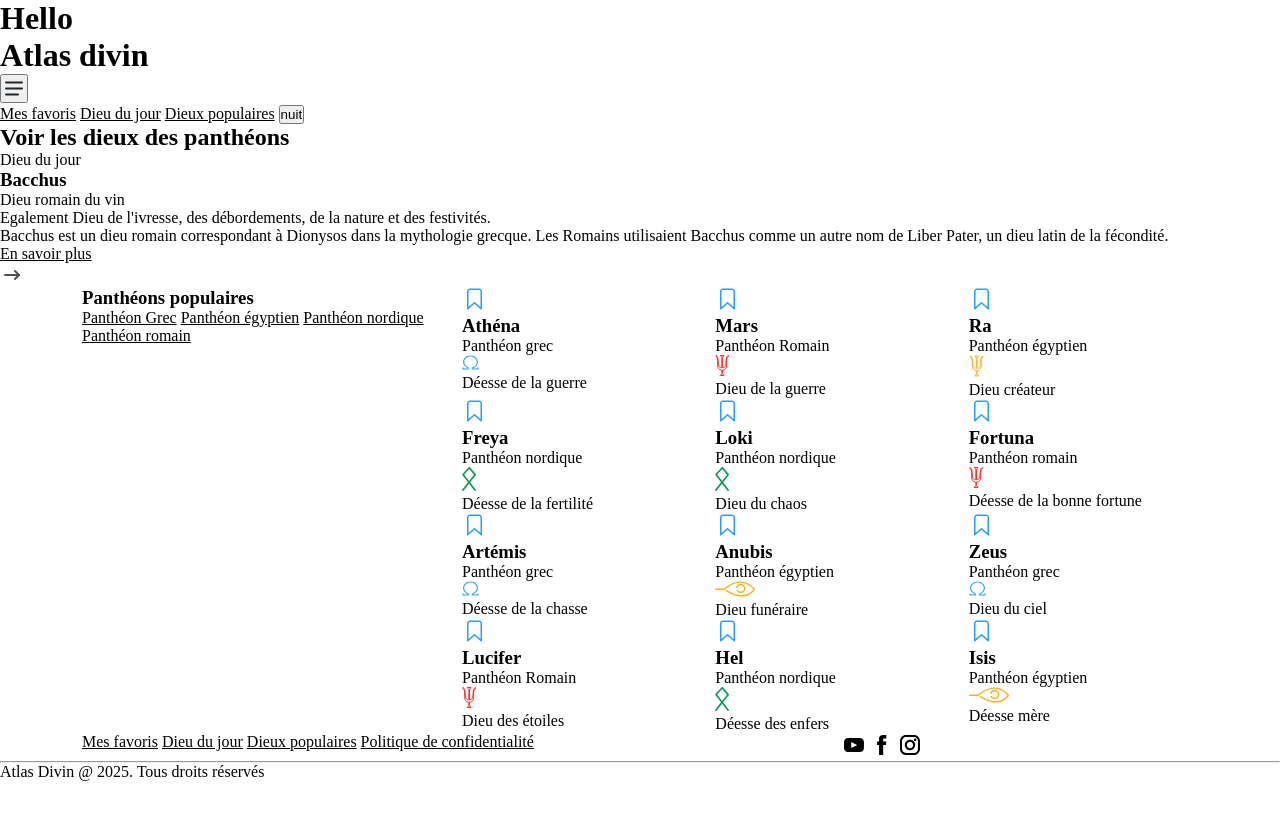
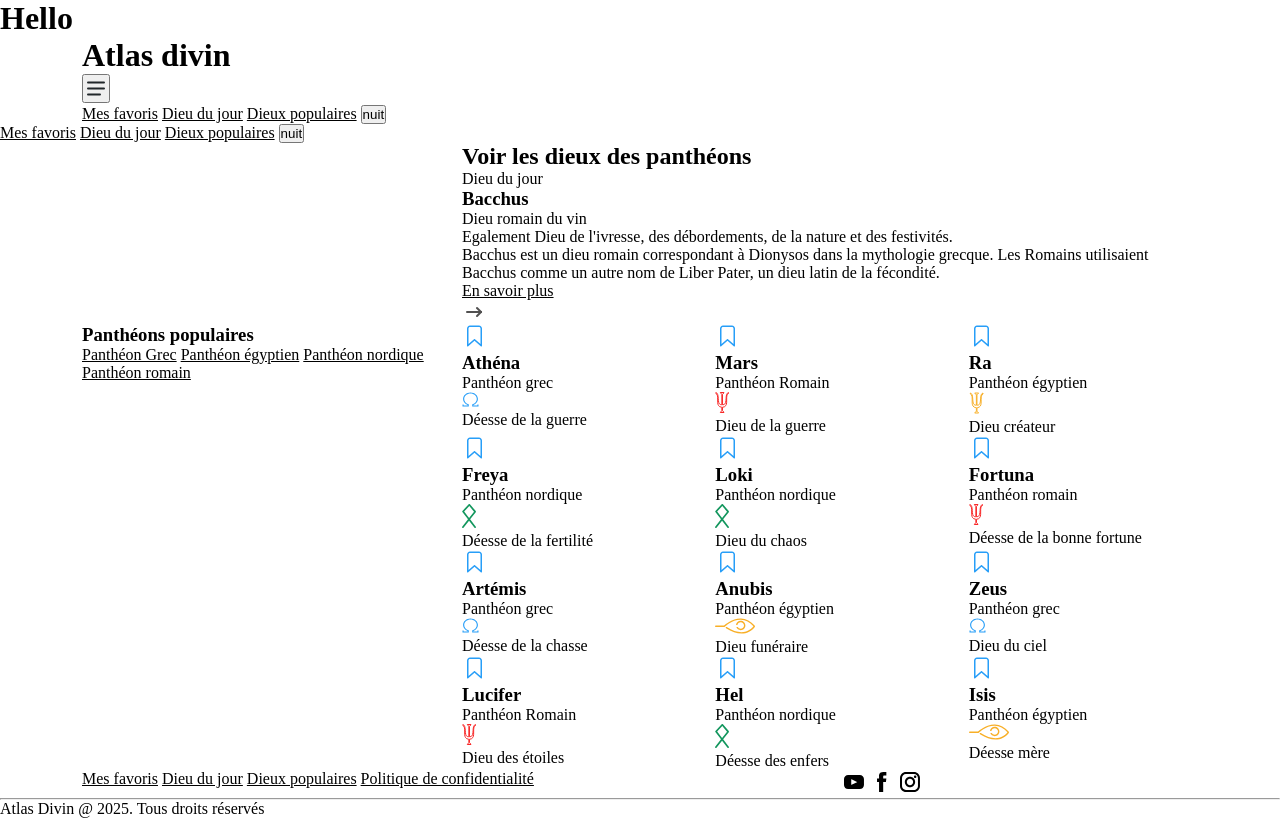
Before and after one commit to titiyocretton/atlas-divin, a website built with Parcel: page src/index.html in a window 1280 px wide. Built offline with nearby package versions, Linux system fonts and the light colour scheme; a web font is replaced by a local one.

Commit message:
reglage html pour adapter bootstrap au format desctop

```diff
--- a/src/index.html
+++ b/src/index.html
@@ -15,10 +15,20 @@
   <body>
     <h1>Hello</h1>
     <header>
+      <div class="container">
+        <div class="row">
+          <div class="col-12">
             <h1>Atlas divin</h1>
-      <nav>
-        <button><img src="img/svg/align-justified.svg" alt="" /></button>
+            <button class="burger"><img src="img/svg/align-justified.svg" alt="" /></button>
+            <nav class="header-nav-lg">
+              <a href="">Mes favoris</a>
+              <a href="">Dieu du jour</a>
+              <a href="">Dieux populaires</a>
+              <button>nuit</button>
             </nav>
+          </div>
+        </div>
+      </div>
     </header>
     <nav class="burger-nav">
       <a href="">Mes favoris</a>
@@ -27,6 +37,9 @@
       <button>nuit</button>
     </nav>
     <main>
+      <div class="container">
+        <div class="row">
+          <div class="col-12 offset-lg-4 col-lg-8">
       <h2>Voir les dieux des panthéons</h2>
             <section class="card-god-of-day">
               <p>Dieu du jour</p>
@@ -46,8 +59,8 @@
                 <img src="img/svg/arrow-narrow-right.svg" alt="" />
               </a>
             </section>
-      <div class="container">
-        <div class="row">
+          </div>
+
           <div class="col-12 col-lg-4">
             <nav class="filter">
               <h3>Panthéons populaires</h3>
```
Lines whose indentation alone changed are shown as unchanged.
